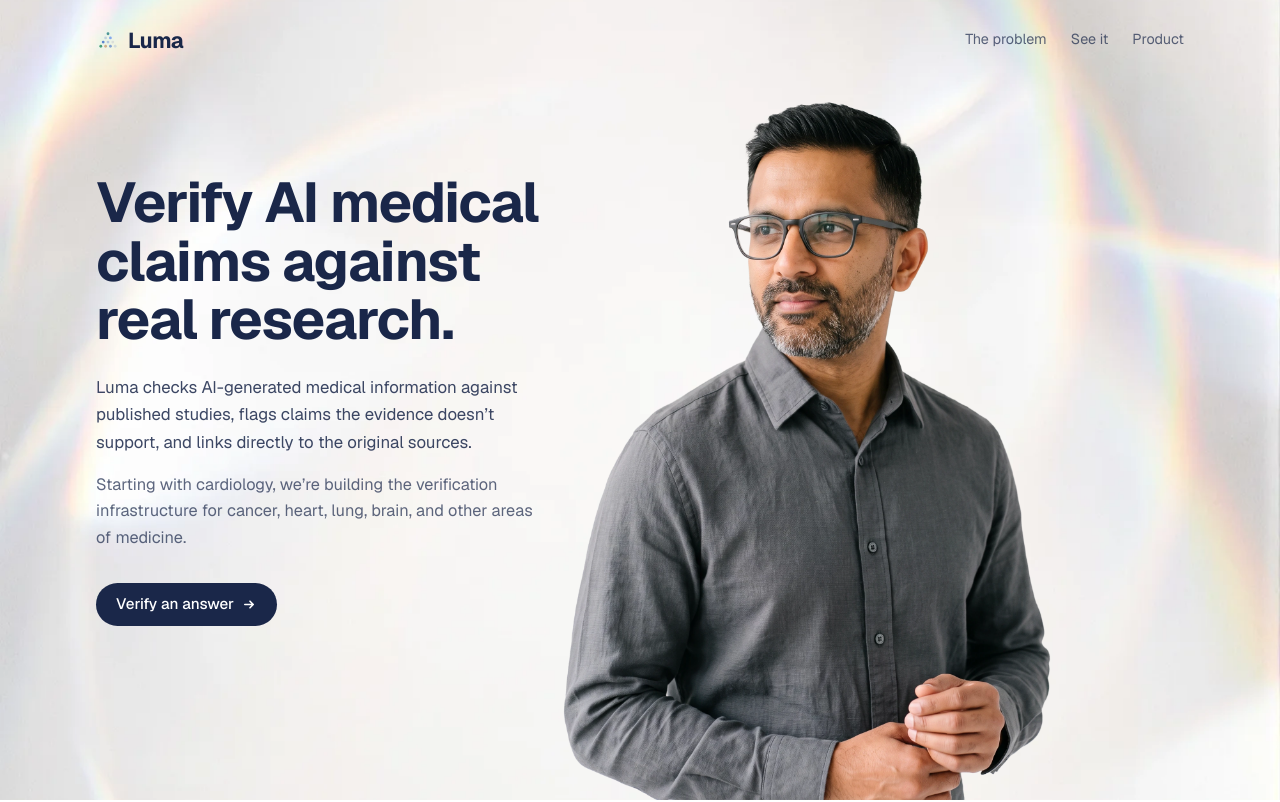
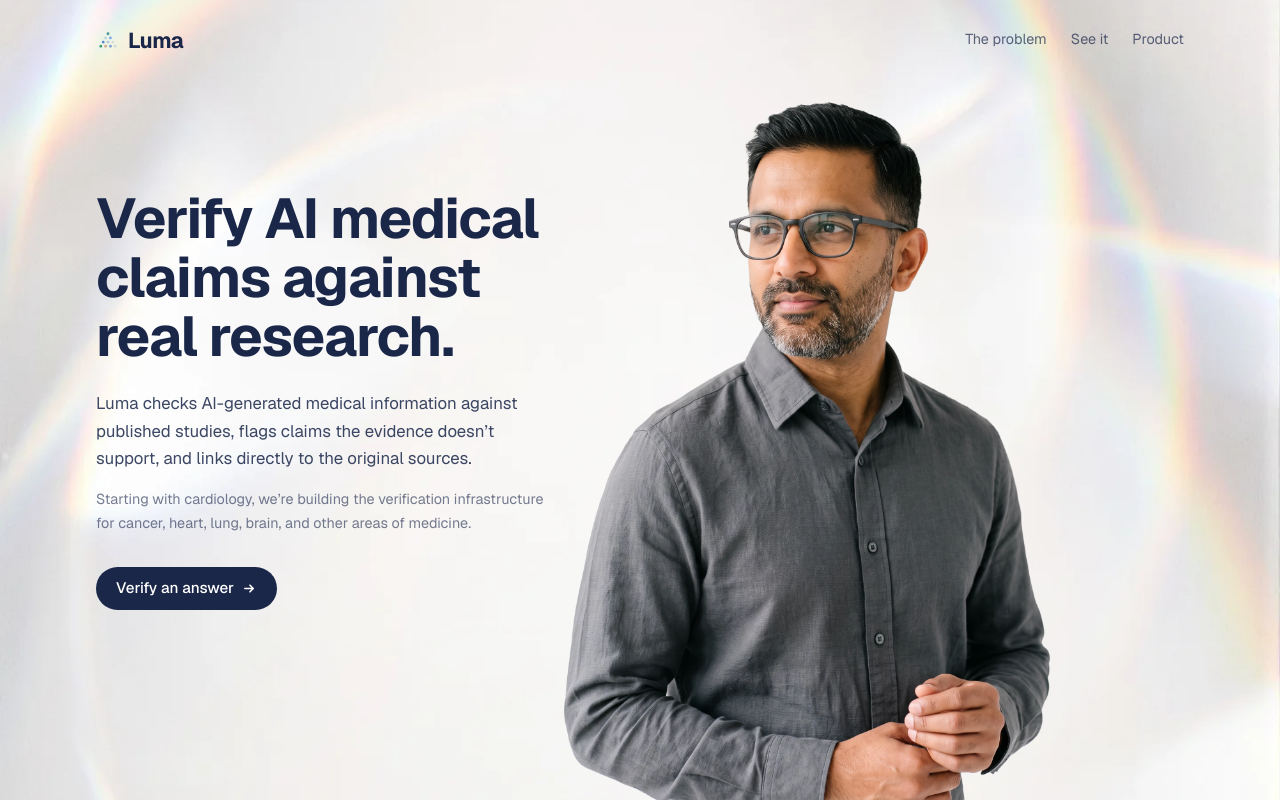
Before and after one commit to helloluma/Luma, a Next.js app in the folder web/: page / in a window 1280 px wide. Shown: the top 802 px of the page. Built offline with nearby package versions, Linux system fonts and the light colour scheme.

Commit message:
Shrink the "Starting with cardiology" line to supporting-caption size
Co-Authored-By: Claude Opus 4.8 (1M context) <noreply@anthropic.com>
Claude-Session: https://claude.ai/code/session_01PCW3WnuBnsEqNyFSLaCfSF

```diff
--- a/web/app/page.tsx
+++ b/web/app/page.tsx
@@ -174,7 +174,7 @@ export default function Home() {
             Luma checks AI-generated medical information against published studies, flags claims the
             evidence doesn’t support, and links directly to the original sources.
           </p>
-          <p className="mt-4 max-w-md text-[1.02rem] leading-relaxed text-ink/70 text-pretty">
+          <p className="mt-4 max-w-md text-[0.9rem] leading-relaxed text-ink/60 text-pretty">
             Starting with cardiology, we’re building the verification infrastructure for cancer,
             heart, lung, brain, and other areas of medicine.
           </p>
```
